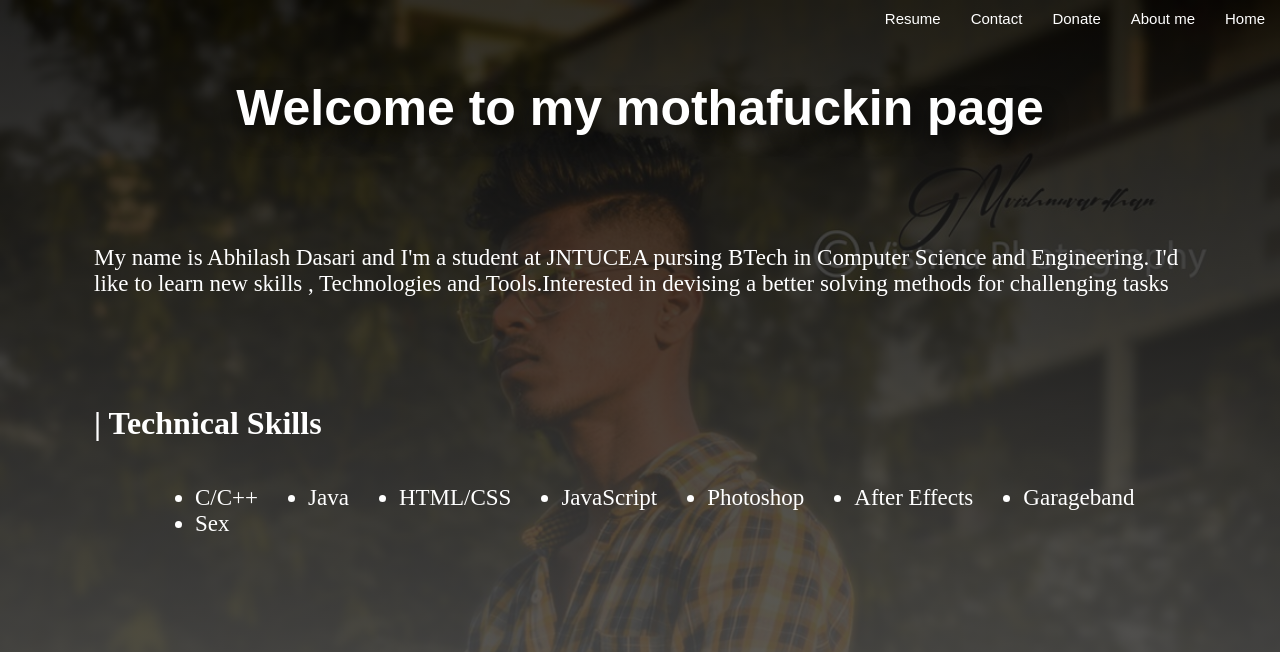
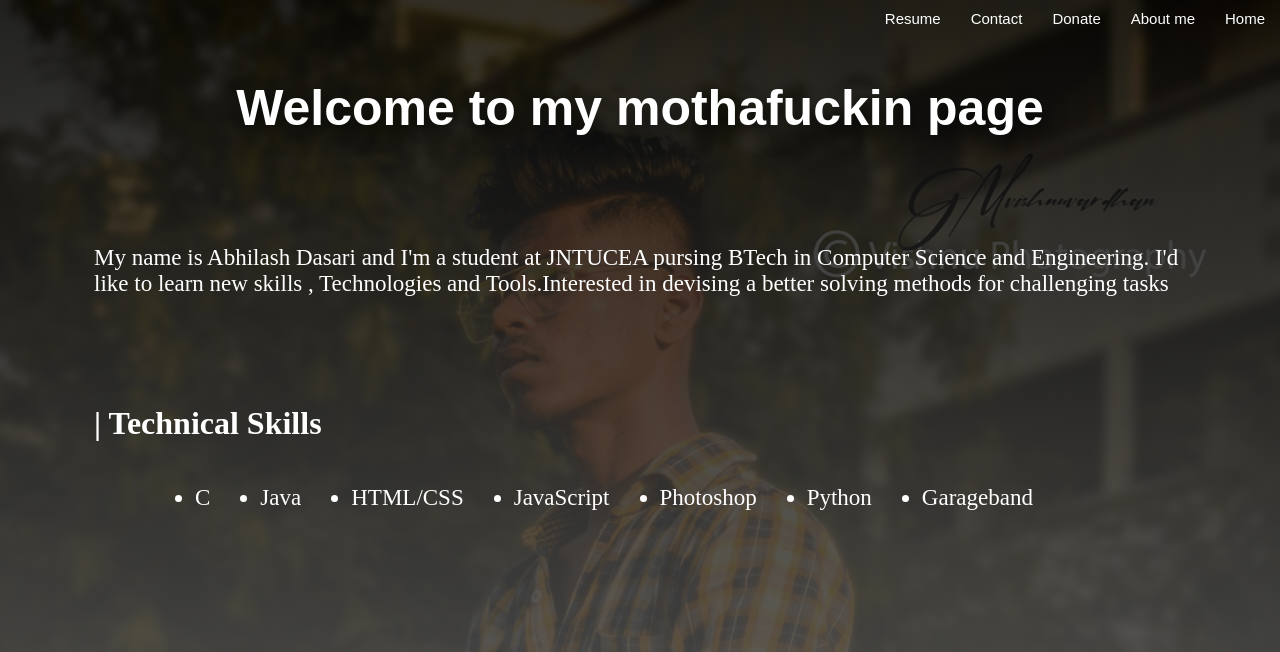
Before and after one commit to AbhilashDasari01/portfolio, a plain HTML site: page resources/html/aboutme.html in a window 1280 px wide. Shown: the top 652 px of the page. Drawn offline with Linux system fonts and the light colour scheme; a script that the page names is missing.

Commit message:
Update aboutme.html

```diff
--- a/resources/html/aboutme.html
+++ b/resources/html/aboutme.html
@@ -48,13 +48,14 @@
            <h1 class="skillstitle">| Technical Skills</h1>
           <div class="skills">
             <ul>
-                <li class="skillname">C/C++</li>
-               <li class="skillname">Java</li><li class="skillname">HTML/CSS</li>
+                <li class="skillname">C</li>
+               <li class="skillname">Java</li>
+                <li class="skillname">HTML/CSS</li>
                <li class="skillname">JavaScript</li>
                <li class="skillname">Photoshop</li>
-               <li class="skillname">After Effects</li>
+               <li class="skillname">Python</li>
                <li class="skillname">Garageband</li>
-               <li class="skillname">Sex</li>
+
             </ul>
 
 
```
